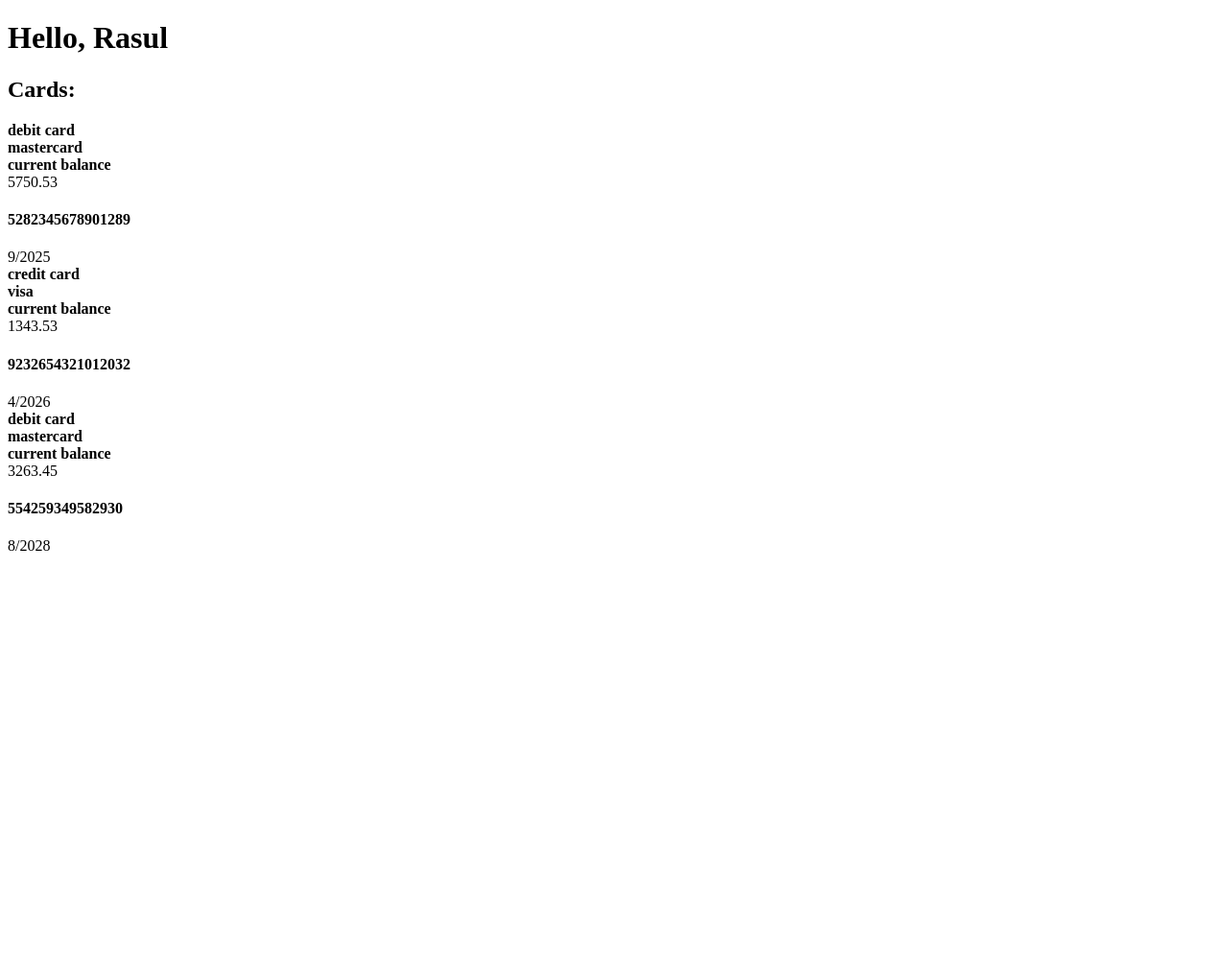
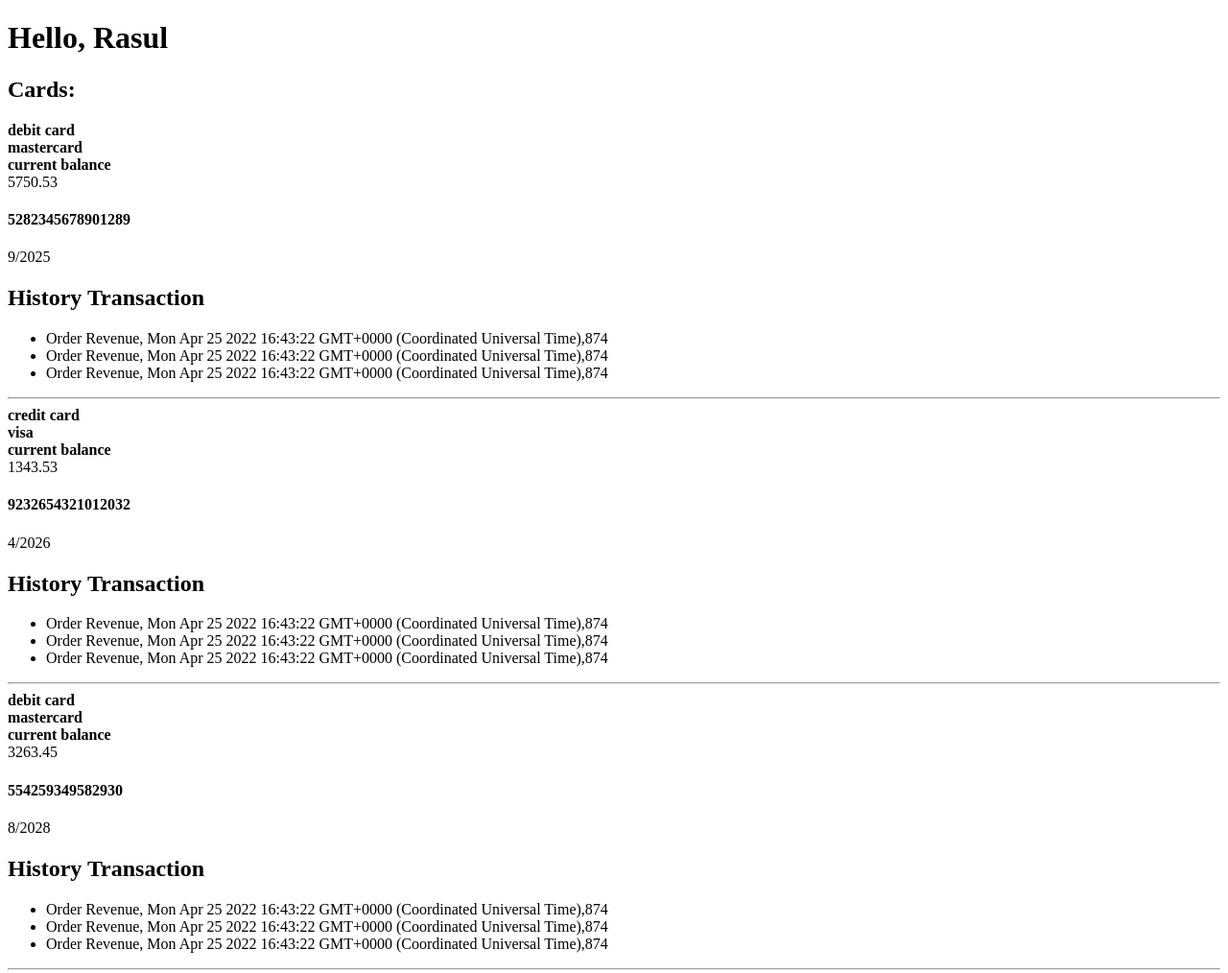
Before and after one commit to jackflaggg/precourse-dimych, a plain HTML site: page 01/index.html in a window 1280 px wide. Shown: the whole page at 96% size. Before the commit the page ends 800 px from the top, so only its background shows below. Drawn offline with Linux system fonts and the light colour scheme.

Commit message:
add lesson1

```diff
--- a/01/index.html
+++ b/01/index.html
@@ -4,6 +4,18 @@
     <meta charset="UTF-8">
     <meta name="viewport" content="width=device-width, initial-scale=1.0">
     <title>Precourse</title>
+    <style>
+        /* если у кого-то будет такой класс, то текст внутри
+        будет зелёным */
+        .income {
+            color: green;
+        }
+        /* а с таким классом текст внутри
+        будет красным */
+        .outcome {
+            color: red;
+        }
+    </style>
 </head>
 <body>
     <!--<script src="index.js"></script>-->
--- a/01/indexThree.js
+++ b/01/indexThree.js
@@ -11,6 +11,23 @@ let card1 = {
     number: 5282345678901289,
     expirationYear: 2025,
     expirationMonth: 9,
+    transactions: [
+        {
+            title: 'Order Revenue',
+            amount: 874,
+            date: new Date(2022, 3, 25, 16, 43, 22) // Месяцы в JavaScript начинаются с 0, поэтому 3 - это апрель.
+        },
+        {
+            title: 'Order Revenue',
+            amount: 874,
+            date: new Date(2022, 3, 25, 16, 43, 22) // Месяцы в JavaScript начинаются с 0, поэтому 3 - это апрель.
+        },
+        {
+            title: 'Order Revenue',
+            amount: 874,
+            date: new Date(2022, 3, 25, 16, 43, 22) // Месяцы в JavaScript начинаются с 0, поэтому 3 - это апрель.
+        }
+    ],
 };
 
 let card2 = {
@@ -22,6 +39,24 @@ let card2 = {
     number: 9232654321012032,
     expirationYear: 2026,
     expirationMonth: 4,
+    transactions: [
+        {
+        title: 'Order Revenue',
+        amount: 874,
+        date: new Date(2022, 3, 25, 16, 43, 22) // Месяцы в JavaScript начинаются с 0, поэтому 3 - это апрель.
+    },
+    {
+        title: 'Order Revenue',
+        amount: 874,
+        date: new Date(2022, 3, 25, 16, 43, 22) // Месяцы в JavaScript начинаются с 0, поэтому 3 - это апрель.
+    },
+    {
+    title: 'Order Revenue',
+        amount: 874,
+    date: new Date(2022, 3, 25, 16, 43, 22) // Месяцы в JavaScript начинаются с 0, поэтому 3 - это апрель.
+    }
+    ],
+
 };
 
 let card3 = {
@@ -33,6 +68,23 @@ let card3 = {
     number: 554259349582930,
     expirationYear: 2028,
     expirationMonth: 8,
+    transactions: [
+        {
+            title: 'Order Revenue',
+            amount: 874,
+            date: new Date(2022, 3, 25, 16, 43, 22) // Месяцы в JavaScript начинаются с 0, поэтому 3 - это апрель.
+        },
+        {
+            title: 'Order Revenue',
+            amount: 874,
+            date: new Date(2022, 3, 25, 16, 43, 22) // Месяцы в JavaScript начинаются с 0, поэтому 3 - это апрель.
+        },
+        {
+            title: 'Order Revenue',
+            amount: 874,
+            date: new Date(2022, 3, 25, 16, 43, 22) // Месяцы в JavaScript начинаются с 0, поэтому 3 - это апрель.
+        }
+    ],
 };
 
 let cards = [card1, card2, card3];
@@ -51,4 +103,13 @@ for (let i = 0; i < cards.length; i++) {
     document.write('<h4>', card.number,'</h4>');
     document.write('<span>', card.expirationMonth, '/', card.expirationYear, '</span>');
     document.write('</div>');
-}
+    document.write("<h2>", "History Transaction", "</h2>");
+    document.write("<ul>");
+    for (let j = 0; j < card.transactions.length; j++) {
+        let transaction = card.transactions[j]
+        document.write("<li>", transaction.title, ", ", transaction.date, ",", transaction.amount, "</li>");
+    }
+    document.write("</ul>");
+    document.write('</div>');
+    document.write('<hr>');
+};
```
